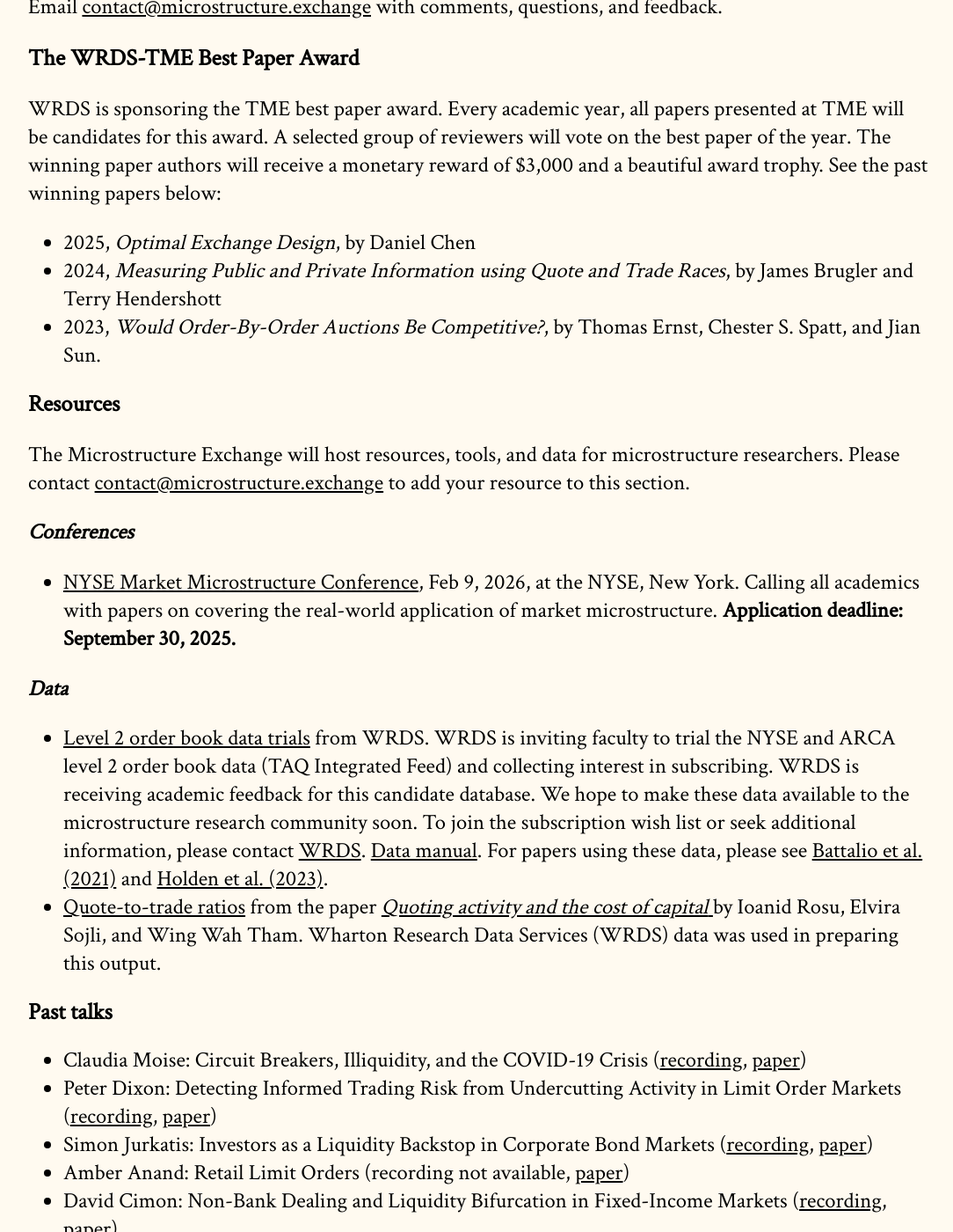
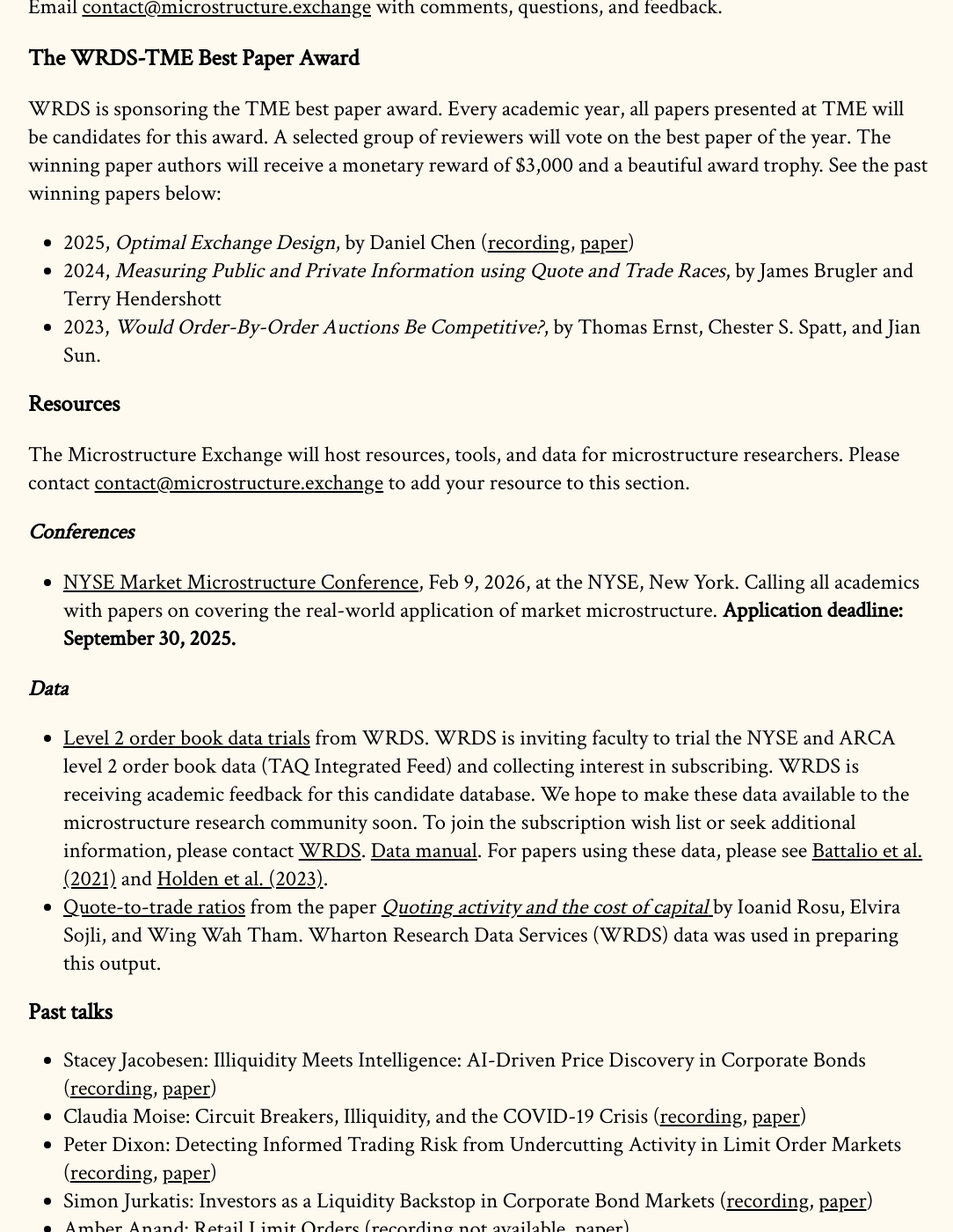
Before and after one commit to cpfiffer/microstructure.exchange, a Jekyll site: the page built from index.md, in a window 1280 px wide and 1400 px high, scrolled down 2236 px. Shown: the whole window at 88% size, without its empty margins (96-1180 px from the left). Built offline with Jekyll 4.4.1, drawn with Linux system fonts in a browser that asks for light colours; some web fonts are replaced.

Commit message:
Update index.md

```diff
--- a/index.md
+++ b/index.md
@@ -52,7 +52,7 @@ Email [contact@microstructure.exchange](mailto:contact@microstructure.exchange)
 ## The WRDS-TME Best Paper Award
 WRDS is sponsoring the TME best paper award. Every academic year, all papers presented at TME will be candidates for this award. A selected group of reviewers will vote on the best paper of the year. The winning paper authors will receive a monetary reward of $3,000 and a beautiful award trophy. See the past winning papers below:
 
-- 2025, _Optimal Exchange Design_, by Daniel Chen
+- 2025, _Optimal Exchange Design_, by Daniel Chen ([recording](https://youtu.be/ovJwCV2iux0), [paper](https://danieltchen.com/OEDOct.pdf))
 - 2024, _Measuring Public and Private Information using Quote and Trade Races_, by James Brugler and Terry Hendershott
 - 2023, _Would Order-By-Order Auctions Be Competitive?_, by Thomas Ernst, Chester S. Spatt, and Jian Sun.
 
@@ -73,6 +73,7 @@ The Microstructure Exchange will host resources, tools, and data for microstruct
 - [Quote-to-trade ratios](https://drive.google.com/file/d/1H8wMvA_59-N5Y_xiDPGTbpBsX5BFwOIV/view) from the paper [_Quoting activity and the cost of capital_ ](https://papers.ssrn.com/sol3/papers.cfm?abstract_id=3005928) by Ioanid Rosu, Elvira Sojli, and Wing Wah Tham. Wharton Research Data Services (WRDS) data was used in preparing this output.
 
 ## Past talks
+- Stacey Jacobesen: Illiquidity Meets Intelligence: AI-Driven Price Discovery in Corporate Bonds ([recording](https://youtu.be/3U1U3WOpEPc), [paper](https://microstructure.exchange/papers/JVX_20250904.pdf))
 - Claudia Moise: Circuit Breakers, Illiquidity, and the COVID-19 Crisis ([recording](https://youtu.be/r8NBGD3z1IM), [paper](https://papers.ssrn.com/sol3/papers.cfm?abstract_id=3768937))
 - Peter Dixon: Detecting Informed Trading Risk from Undercutting Activity in Limit Order Markets ([recording](https://youtu.be/9XnOySV4WYM), [paper](https://papers.ssrn.com/sol3/papers.cfm?abstract_id=4689334))
 - Simon Jurkatis: Investors as a Liquidity Backstop in Corporate Bond Markets ([recording](https://youtu.be/5NQv2gQu-Sw), [paper](https://papers.ssrn.com/sol3/papers.cfm?abstract_id=5229934))
```
